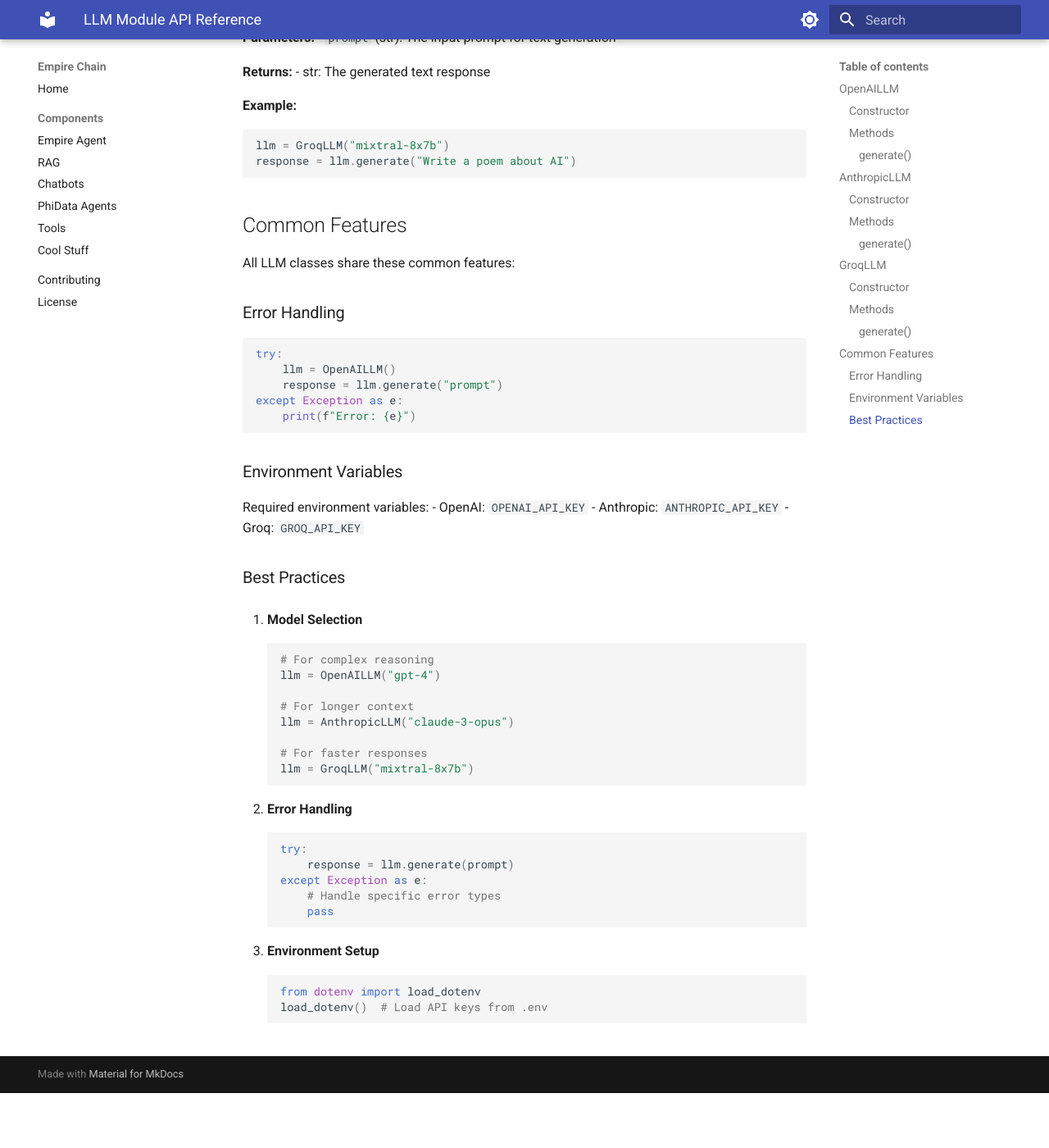
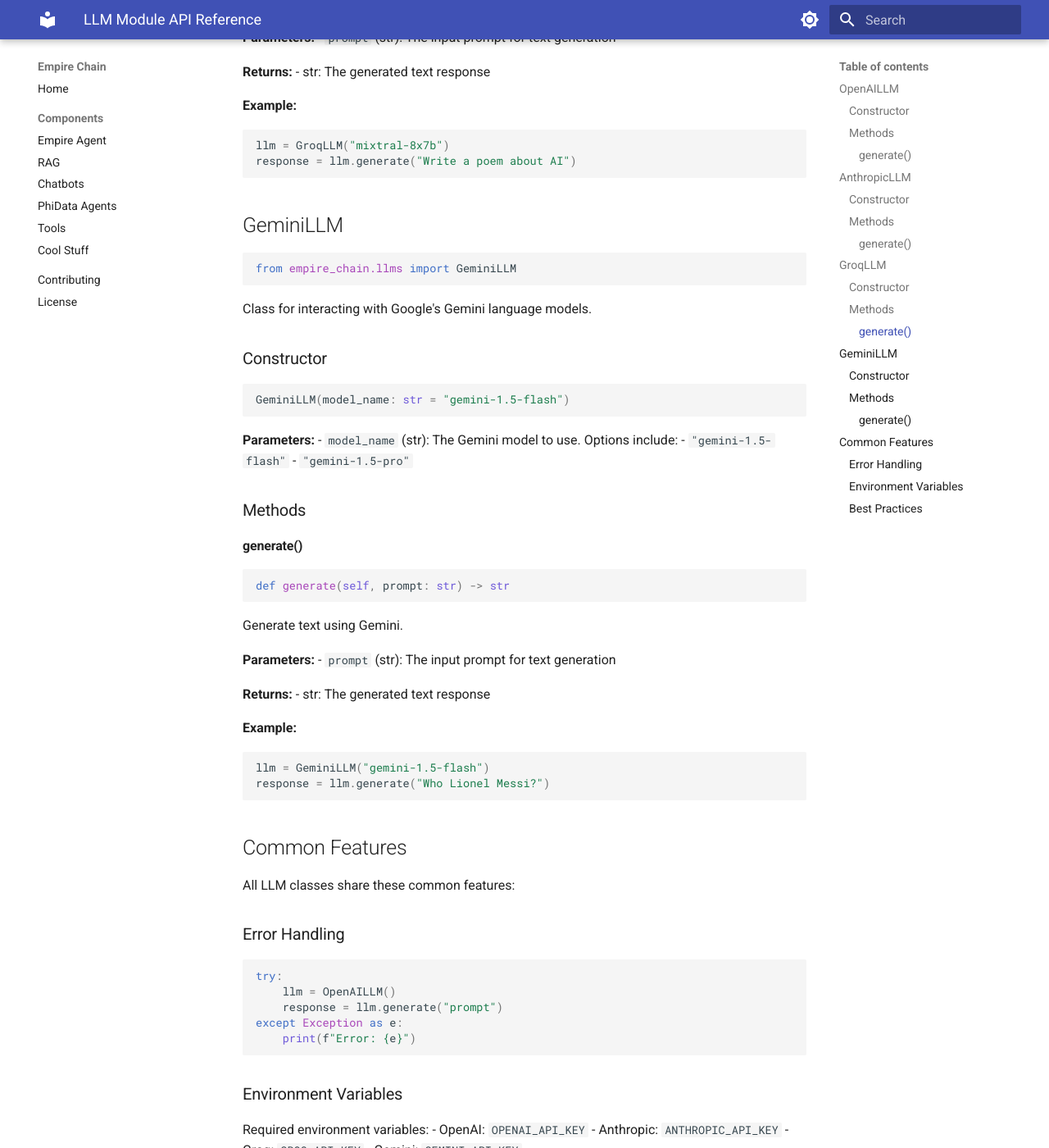
Before and after one commit to manas95826/empire-chain, an MkDocs documentation site: the page built from docs/api-reference/llms.md, in a window 1280 px wide and 1400 px high, scrolled down 2265 px. Shown: the whole window at 82% size. Built offline with MkDocs 1.6.1 and Material for MkDocs 9.7.7, drawn with Linux system fonts in a browser that asks for light colours; before the commit the page ends 3598 px from its top, so only the background shows below that; some of the changed text lies outside the part shown.

Commit message:
Added GeminiLLM support and updated documentation

````diff
--- a/docs/api-reference/llms.md
+++ b/docs/api-reference/llms.md
@@ -127,6 +127,47 @@
 response = llm.generate("Write a poem about AI")
 ```
 
+## GeminiLLM
+
+```python
+from empire_chain.llms import GeminiLLM
+```
+
+Class for interacting with Google's Gemini language models.
+
+### Constructor
+
+```python
+GeminiLLM(model_name: str = "gemini-1.5-flash")
+```
+
+**Parameters:**
+- `model_name` (str): The Gemini model to use. Options include:
+  - `"gemini-1.5-flash"`
+  - `"gemini-1.5-pro"`
+
+### Methods
+
+#### generate()
+
+```python
+def generate(self, prompt: str) -> str
+```
+
+Generate text using Gemini.
+
+**Parameters:**
+- `prompt` (str): The input prompt for text generation
+
+**Returns:**
+- str: The generated text response
+
+**Example:**
+```python
+llm = GeminiLLM("gemini-1.5-flash")
+response = llm.generate("Who Lionel Messi?")
+```
+
 ## Common Features
 
 All LLM classes share these common features:
@@ -147,6 +188,7 @@
 - OpenAI: `OPENAI_API_KEY`
 - Anthropic: `ANTHROPIC_API_KEY`
 - Groq: `GROQ_API_KEY`
+- Gemini: `GEMINI_API_KEY`
 
 ### Best Practices
 
@@ -155,11 +197,14 @@
    # For complex reasoning
    llm = OpenAILLM("gpt-4")
 
-   # For longer context
+   # For coding related tasks
    llm = AnthropicLLM("claude-3-opus")
 
    # For faster responses
    llm = GroqLLM("mixtral-8x7b")
+
+   # For longer context
+   llm = GeminiLLM("gemini-1.5-flash")
    ```
 
 2. **Error Handling**
--- a/pyproject.toml
+++ b/pyproject.toml
@@ -17,7 +17,8 @@
     "requests",
     "PyPDF2",
     "python-docx",
-    "soundfile"
+    "soundfile",
+    "google-generativeai"
 ]
 
 [tool.setuptools.packages.find]
--- a/setup.py
+++ b/setup.py
@@ -18,8 +18,9 @@
         "requests",
         "PyPDF2",
         "python-docx",
-        "qdrant-client"
-        "soundfile"
+        "qdrant-client",
+        "soundfile",
+        "google-generativeai"
     ],
     classifiers=[
         "Programming Language :: Python :: 3",
````
Also changed, not shown: 2 other files.
